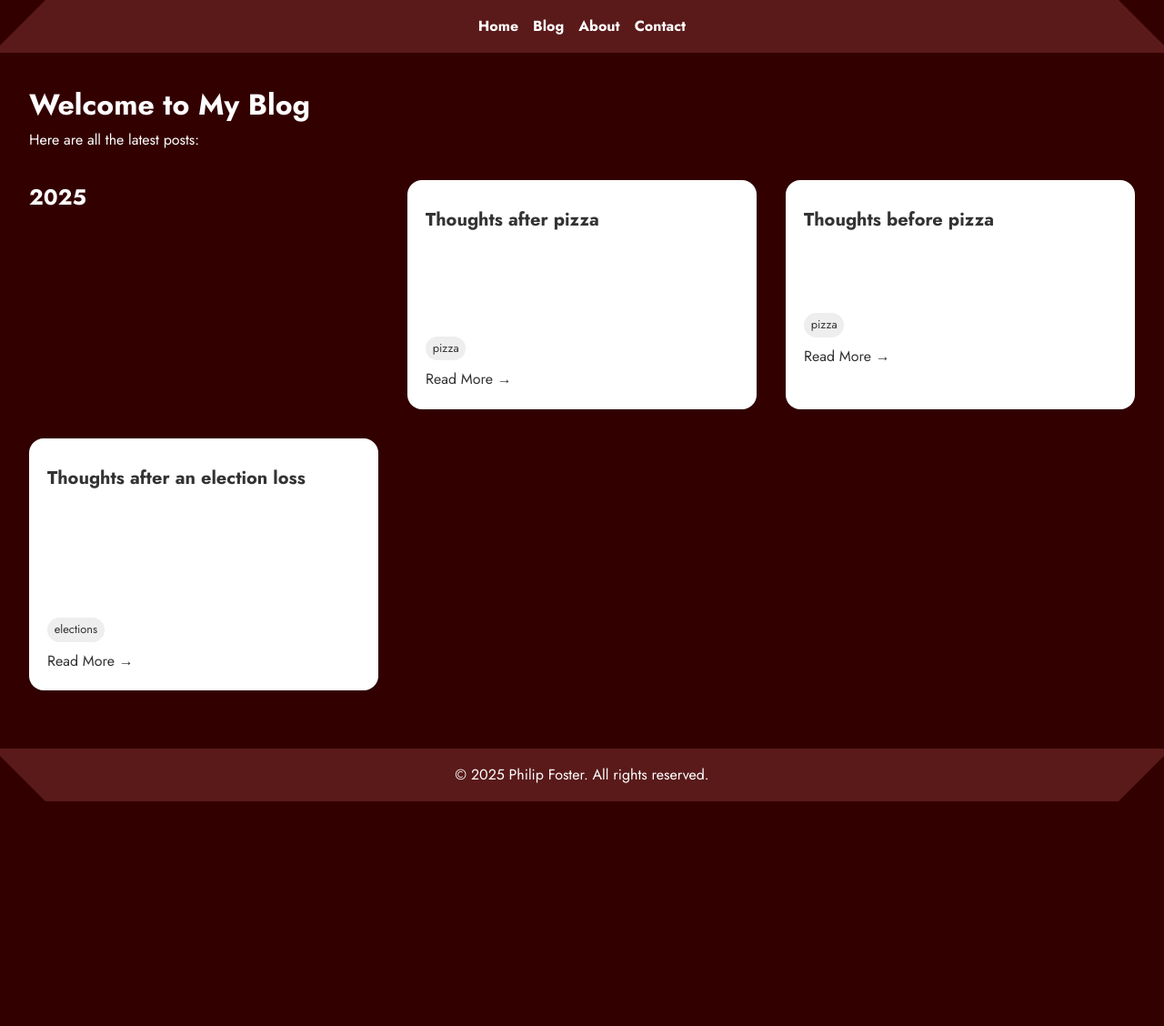
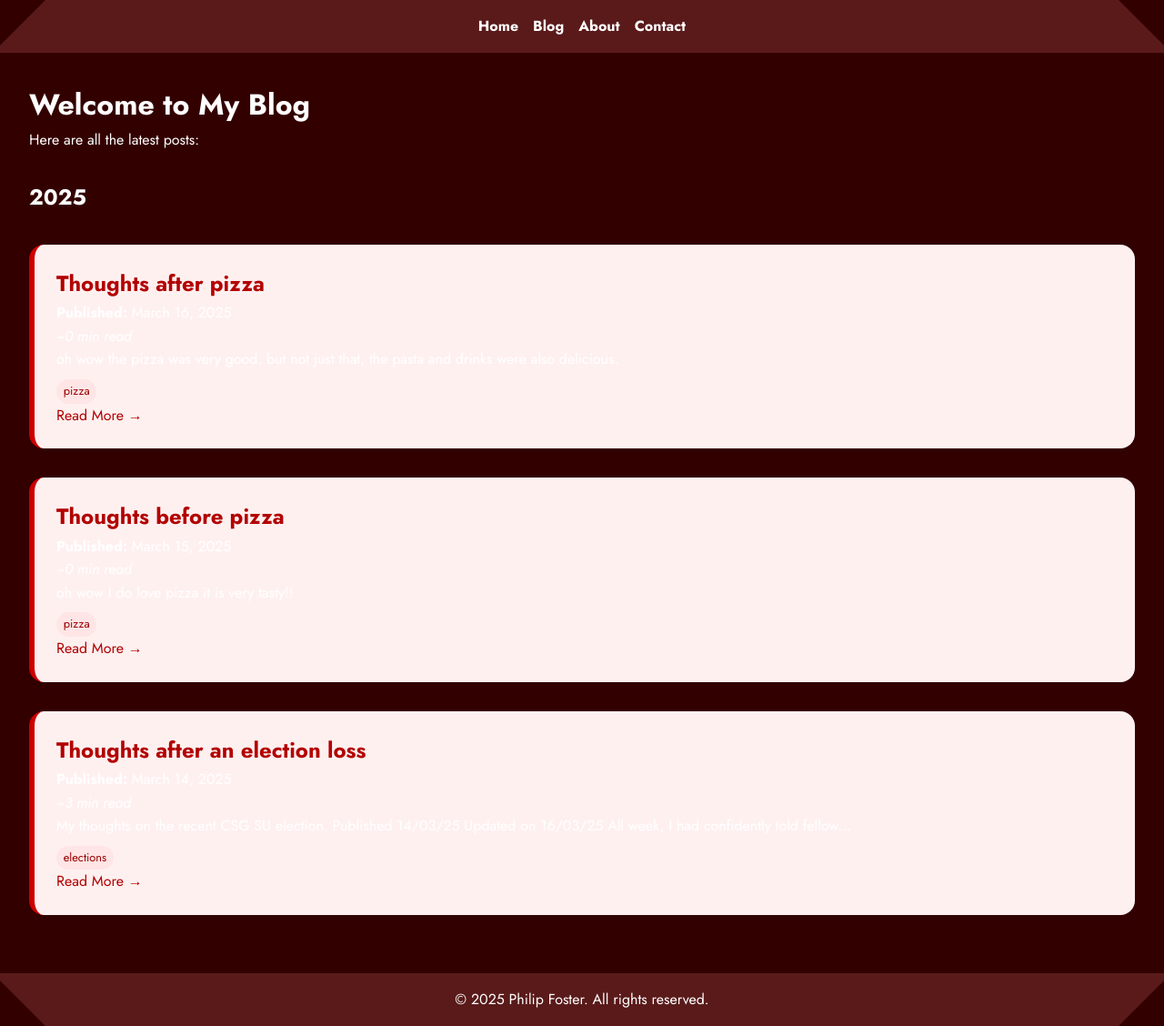
Before and after one commit to PipCraft/PipCraft.github.io, a Jekyll site: the page built from blog.md, in a window 1280 px wide. Shown: the whole page at 91% size. Built offline with Jekyll 4.4.1, drawn with Linux system fonts in a browser that asks for light colours; before the commit the page ends 900 px from its top, so only the background shows below that.

Commit message:
Update styles.css

```diff
--- a/assets/styles.css
+++ b/assets/styles.css
@@ -174,53 +174,59 @@ footer nav a {
   }
 }
 .blog-posts {
-  display: grid;
+  display: flex;
+  flex-direction: column;
   gap: 2rem;
-  grid-template-columns: repeat(auto-fit, minmax(300px, 1fr));
   margin-top: 2rem;
 }
 
 .blog-post {
-  background-color: #fff;
+  background-color: #fff0f0; /* Light red background */
+  border-left: 6px solid #cc0000; /* Bold red accent line */
   border-radius: 1rem;
-  padding: 1.25rem;
-  box-shadow: 0 4px 10px rgba(0, 0, 0, 0.05);
-  transition: transform 0.2s ease;
+  padding: 1.5rem;
+  box-shadow: 0 4px 12px rgba(0, 0, 0, 0.05);
+  transition: transform 0.2s ease, box-shadow 0.2s ease;
 }
 
 .blog-post:hover {
-  transform: translateY(-3px);
+  transform: translateY(-2px);
+  box-shadow: 0 6px 14px rgba(0, 0, 0, 0.08);
 }
 
 .blog-post h3 {
-  margin-top: 0.5rem;
-  font-size: 1.25rem;
+  margin-top: 0;
+  font-size: 1.5rem;
+  color: #b30000; /* Deep red for titles */
 }
 
 .blog-post a {
   text-decoration: none;
-  color: #333;
+  color: #b30000;
+}
+
+.blog-post a:hover {
+  text-decoration: underline;
 }
 
 .post-thumbnail {
   width: 100%;
-  height: auto;
   max-height: 200px;
   object-fit: cover;
-  border-radius: 0.5rem;
-  margin-bottom: 0.75rem;
+  border-radius: 0.75rem;
+  margin-bottom: 1rem;
 }
 
 .tags {
-  margin: 0.5rem 0;
+  margin-top: 0.5rem;
 }
 
 .tag {
   display: inline-block;
-  background-color: #eee;
-  color: #333;
+  background-color: #ffe5e5;
+  color: #990000;
   padding: 0.25em 0.6em;
   font-size: 0.8em;
   border-radius: 999px;
-  margin-right: 0.4em;
+  margin-right: 0.5em;
 }
```
